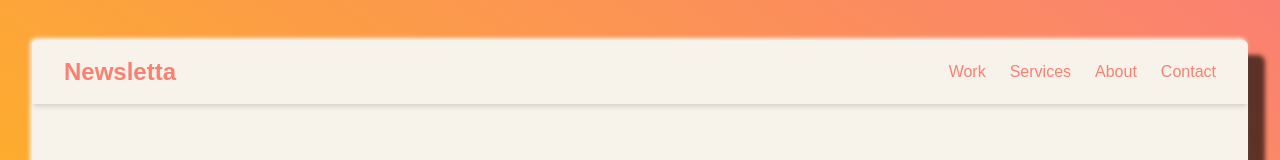
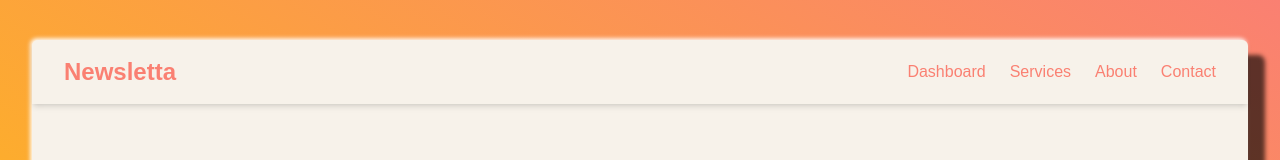
Before and after one commit to Not-Ethan/newsletter, a React (Vite) app in the folder site/site-frontend/: page / in a window 1280 px wide. Shown: the top 160 px of the page. Built offline with nearby package versions, Linux system fonts and the light colour scheme; a web font is replaced by a local one.

Commit message:
improve navbar generalization across pages

```diff
--- a/site/site-frontend/src/components/Navbar.tsx
+++ b/site/site-frontend/src/components/Navbar.tsx
@@ -1,7 +1,7 @@
 function Navbar() {
     return (
       <nav className="shadow-md hover:shadow-none transition-shadow duration-300">
-        <div className="max-w-7xl mx-auto px-4 sm:px-6 lg:px-8">
+        <div className="mx-auto px-4 sm:px-6 lg:px-8">
           <div className="flex justify-between h-16">
             {/* Logo */}
             <div className="flex items-center">
@@ -12,7 +12,7 @@ function Navbar() {
 
             {/* Navigation Links */}
             <div className="hidden md:flex items-center space-x-6">
-              <a href="#work" className="text-primary hover:underline">Work</a>
+              <a href="/dashboard" className="text-primary hover:underline">Dashboard</a>
               <a href="#services" className="text-primary hover:underline">Services</a>
               <a href="#about" className="text-primary hover:underline">About</a>
               <a href="#contact" className="text-primary hover:underline">Contact</a>
```
